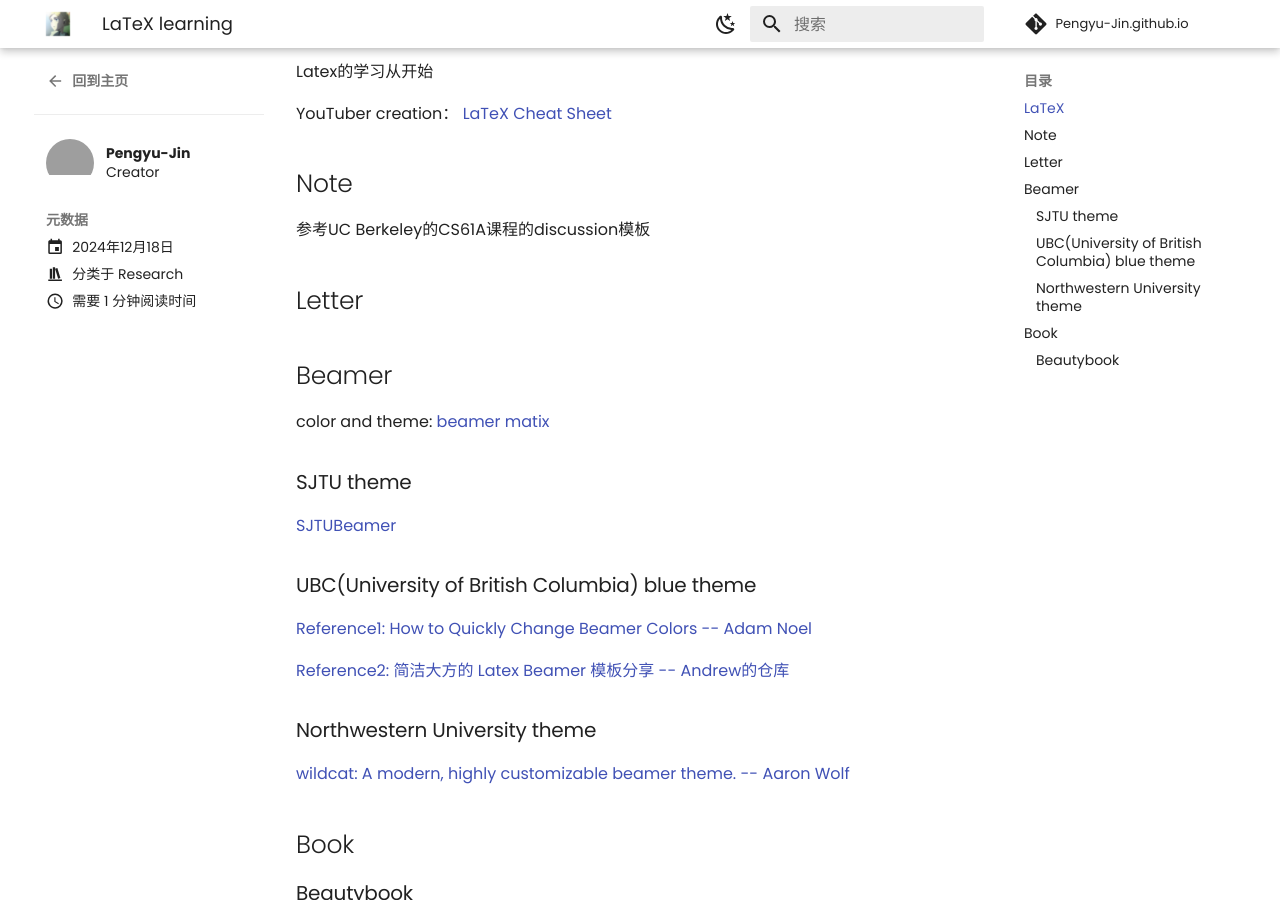
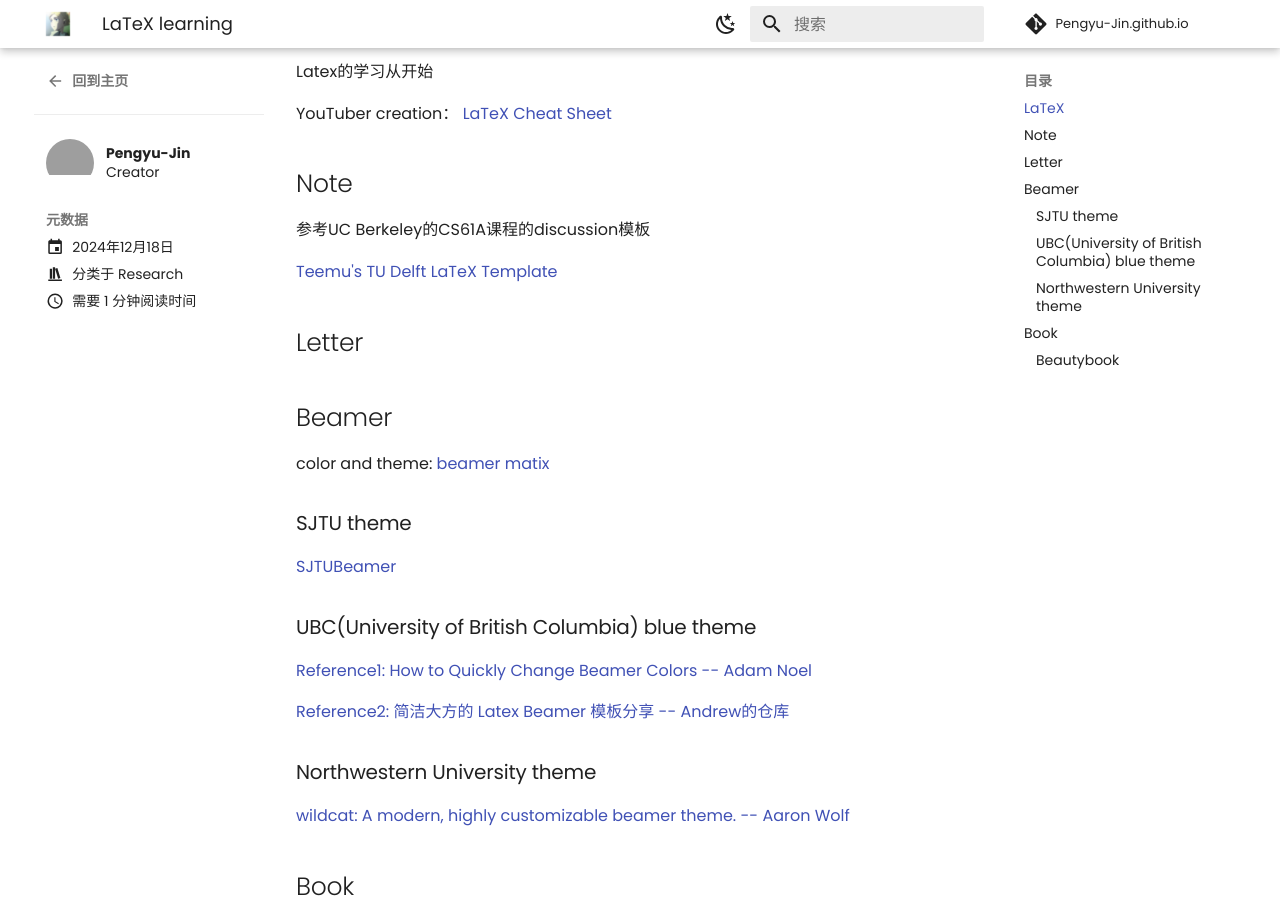
Before and after one commit to Pengyu-Jin/Pengyu-Jin.github.io, an MkDocs documentation site: the page built from docs/blog/posts/Latex.md, in a window 1280 px wide and 900 px high, scrolled down 368 px. Built offline with MkDocs 1.6.1 and Material for MkDocs 9.7.7, drawn with Linux system fonts in a browser that asks for light colours; comment, search, counter and statistics services are not loaded; grey boxes are pictures that could not be loaded.

Commit message:
Update20241220

```diff
--- a/docs/blog/posts/Latex.md
+++ b/docs/blog/posts/Latex.md
@@ -23,6 +23,8 @@ YouTuber creation： [LaTeX Cheat Sheet](https://www.newthinktank.com/2019/01/la
 ## Note
 
 参考UC Berkeley的CS61A课程的discussion模板
+
+[Teemu's TU Delft LaTeX Template](https://github.com/temeweckis/tu-delft-latex-template){:target="_blank"}
 
 ## Letter
 
```
